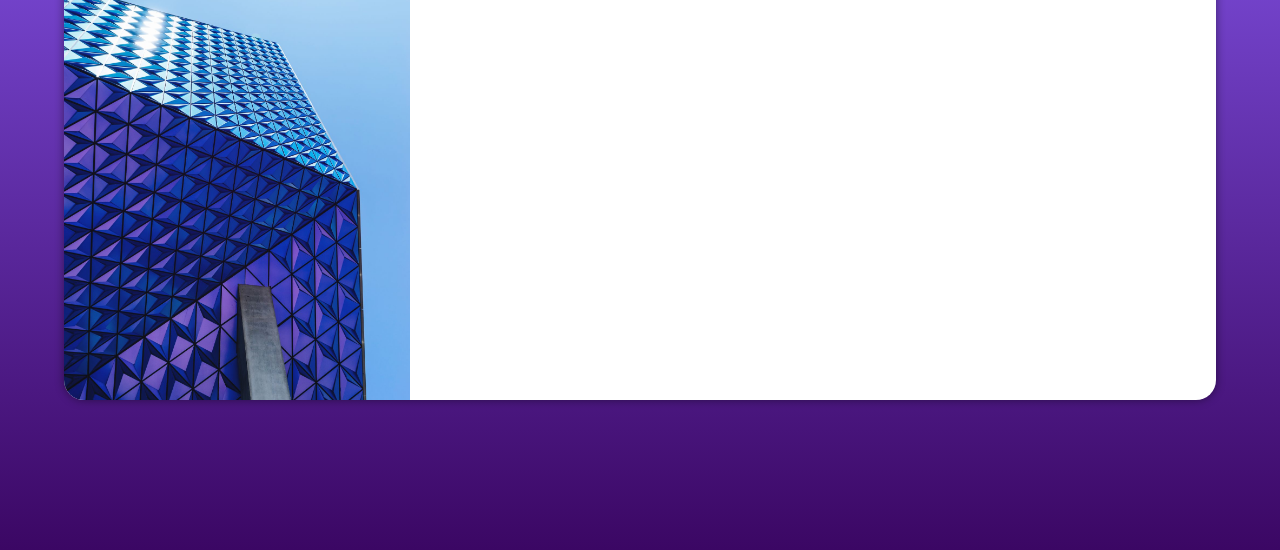
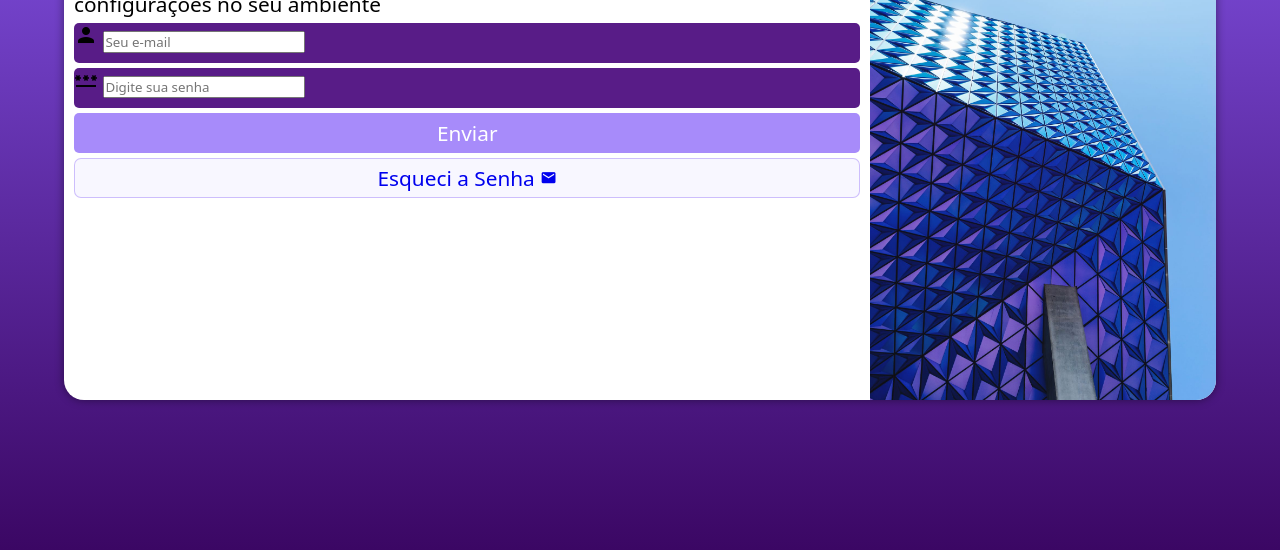
Before and after one commit to IgorFraga-Dev/projeto-login, a plain HTML site: page index.html in a window 1280 px wide. Shown: the part 250-800 px from the top of the page. Drawn offline with Linux system fonts and the light colour scheme.

Commit message:
projeto em fase de finalização

```diff
--- a/estilos/mediaquery.css
+++ b/estilos/mediaquery.css
@@ -42,6 +42,9 @@ section#login > div#formulário {
 float: right;
 width: 70%;
 }
+div#formulário {
+    font-size: 1.2em;
+}
 }
 @media screen and (min-width:1280px) and (max-width: 1919px) {
        body {
@@ -52,13 +55,16 @@ section#login {
 
 }
 section#login >div#imagem {
-    float: left;
+    float: right;
     width: 30%;
     height: 100%;
 }
 section#login > div#formulário {
-float: right;
+float: left;
 width: 70%;
+}
+div#formulário {
+    font-size: 1.3em;
 }
 }
 @media screen and (min-width:1920px)  {
@@ -70,12 +76,15 @@ section#login {
 
 }
 section#login >div#imagem {
-    float: left;
+    float: right;
     width: 30%;
     height: 100%;
 }
 section#login > div#formulário {
-float: right;
+float: left;
 width: 70%;
 }
+div#formulário {
+    font-size: 1.3em;
 }
+}
--- a/estilos/style.css
+++ b/estilos/style.css
@@ -43,3 +43,53 @@ section#login > div#formulário {
 display: block;
 padding: 10px;
 }
+div#formulário >h1 {
+text-align: center;
+margin-bottom: 10px;
+}
+div#formulário {
+    font-size: 0.8em;
+}
+form > div.campo {
+    background-color: #581C87;
+    display: block;
+    width: 100%;
+    height: 40px;
+    border-radius: 5px;
+    margin: 5px 0px;
+}
+div.campo > label {
+    display: none;
+}
+form > input[type=submit] {
+display: block;
+font-size: 1em;
+width: 100%;
+height: 40px;
+background-color: #A78BFA;
+color:white;
+border: none;
+border-radius: 5px;
+}
+form > input[type=submit]:hover {
+background-color: #514479;
+}
+form > a.botao {
+    display: block;
+    text-align: center;
+    font-size: 1em;
+    padding-top: 5px;
+    margin-top: 5px;
+    width: 100%;
+    height: 40px;
+    background-color: #F8F7FF;
+    border: 1px solid #a78bfa85;
+    border-radius: 7px;
+    text-decoration: none;
+}
+form > a.botao:hover {
+background-color: #514479;
+}
+form > a.botao > i {
+    font-size: 0.8em;
+}
--- a/index.html
+++ b/index.html
@@ -4,6 +4,8 @@
     <meta charset="UTF-8">
     <meta name="viewport" content="width=device-width, initial-scale=1.0">
     <title>login</title>
+    <link href="https://fonts.googleapis.com/icon?family=Material+Icons"
+      rel="stylesheet">
     <link rel="stylesheet" href="estilos/style.css">
     <link rel="stylesheet" href="estilos/mediaquery.css">
 </head>
@@ -16,7 +18,21 @@
         <div id="formulário">
             <h1>login</h1>
             <p>Seja bem-vindo(a) novamente. Faça login acesar sua conta e poder fazer as configurações no seu ambiente</p>
-            <form action="login.php" method="post">
+            <form action="login.php" method="post" autocomplete="on">
+            <div class="campo">
+            <span class="material-icons">person</span>
+              <input type="e-mail" name="Login" id="ilogin" placeholder="Seu e-mail" autocapitalize="e-mail" required maxlength="30" >
+              <label for="ilogin">login</label>
+            </div>
+            <div class="campo">
+              <span class="material-icons">password</span>
+              <input type="password" name="password" id="isenha" placeholder="Digite sua senha" autocomplete="current-password" required minlength="8" maxlength="16">
+              <label for="isenha">senha</label>
+            </div>
+            <input type="submit" value="Enviar">
+            <a href="esqueci.html" class="botao">
+                 Esqueci a Senha <i class="material-icons">mail</i>
+            </a>
 
             </form>
         </div>
```
